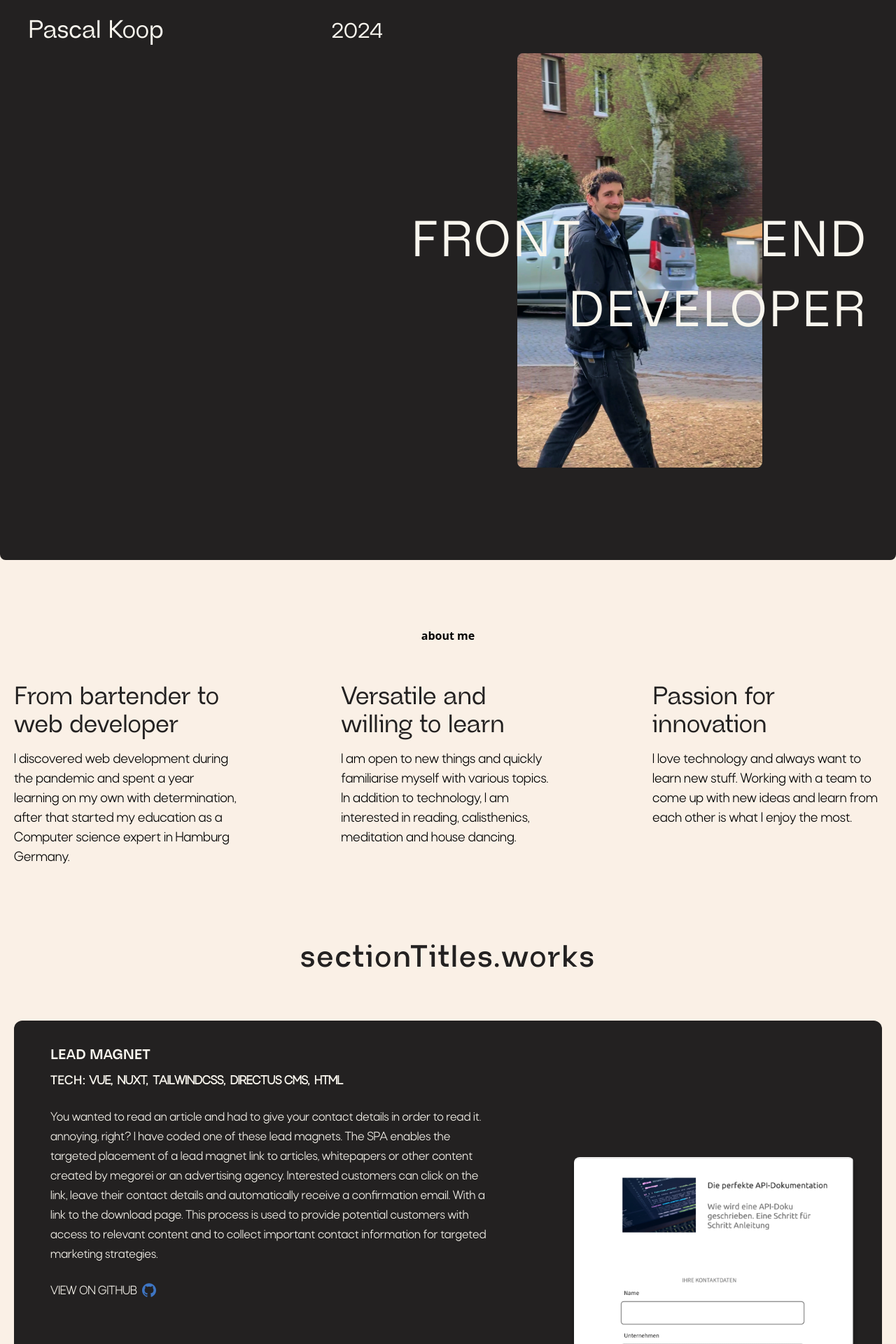
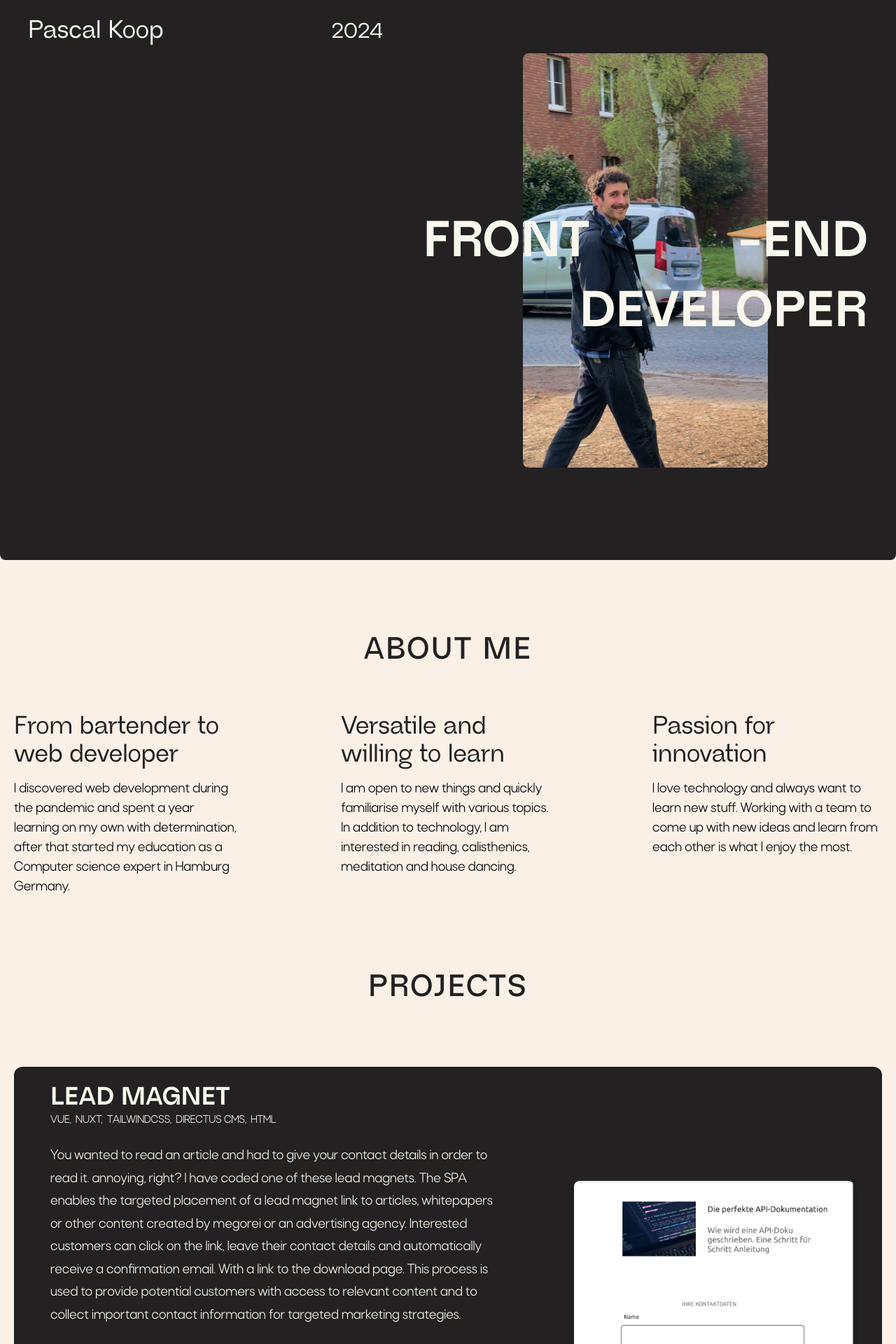
Before and after one commit to pascal-koop/koop_website, a Nuxt app: page / in a window 1280 px wide. Shown: the top 1920 px of the page at 70% size. Built offline with nearby package versions, Linux system fonts and the light colour scheme.

Commit message:
Change the layout and fontsizes and show image even on mobile

```diff
--- a/components/DesktopIntro.vue
+++ /dev/null
@@ -1,68 +0,0 @@
-<script setup lang="ts">
-	const scrollPosition = ref<number>(0);
-	const lastScrollTop = ref<number>(0);
-	const SCROLL_THRESHOLD = 100;
-	const IMAGE_OPACITY_FADE_RATE = 375;
-	const imageOpacity = computed<number>(() => {
-		const opacity = Math.max(0, 1 - scrollPosition.value / IMAGE_OPACITY_FADE_RATE);
-		return opacity;
-	});
-	const userIsScrolling = useState<boolean>('userIsScrolling');
-
-	const handleScroll = (): void => {
-		const scrollTop = window.scrollY || document.documentElement.scrollTop;
-		scrollPosition.value = scrollTop; // Update the scroll position
-		lastScrollTop.value = scrollTop <= 0 ? 0 : scrollTop; // Update the last scroll position
-		scrollPosition.value > SCROLL_THRESHOLD ? (userIsScrolling.value = true) : (userIsScrolling.value = false);
-	};
-
-	onMounted(() => {
-		window.addEventListener('scroll', handleScroll);
-	});
-
-	onUnmounted(() => {
-		window.removeEventListener('scroll', handleScroll);
-	});
-</script>
-
-<style></style>
-
-<template>
-	<section
-		id="intro-section"
-		class="px-10 bg-bgdark h-[100vh] rounded-b-lg md:mt-0">
-		<h1
-			:style="{ transform: `translateY(${-scrollPosition}px)` }"
-			class="text-textLight text-4xl font-neueRegrade font-medium pt-6 inline-block mr-7 md:mr-60"
-			>Pascal Koop</h1
-		>
-		<p
-			:style="{ transform: `translateY(${-scrollPosition}px)` }"
-			class="inline-block text-textLight text-3xl font-neueRegrade font-medium"
-			>2024</p
-		>
-		<div class="flex items-center md:justify-end pt-80">
-			<div class="absolute mt-6 flex flex-col introduction-content gap-7">
-				<h1
-					:style="{ transform: `translateX(${scrollPosition}px)` }"
-					class="z-10 text-5xl md:text-7xl title text-textLight font-neueRegrade font-medium">
-					FRONT <span class="md:ml-48 z-10">-END</span>
-				</h1>
-				<h1
-					:style="{ transform: `translateX(${-scrollPosition}px)` }"
-					class="z-10 text-5xl md:text-7xl font-neueRegrade font-medium title text-textLight md:self-end">
-					DEVELOPER
-				</h1>
-				<img
-					class="absolute top-1/2 left-1/2 transform -translate-x-1/2 -translate-y-[54%] z-1 hidden md:block rounded-lg"
-					:style="{ opacity: imageOpacity }"
-					fetchpriority="high"
-					height="500"
-					width="350"
-					src="/intro-image2.webp"
-					format="webp"
-					alt="desktop intro image"/>
-			</div>
-		</div>
-	</section>
-</template>
--- a/components/TheContactsSection.vue
+++ b/components/TheContactsSection.vue
@@ -17,8 +17,8 @@
 <template>
 	<section
 		id="contacts-section"
-		class="contacts mx-5 2xl:mx-0 mb-2">
-		<h2 class="section-title title">{{ $t('sectionTitles.contacts') }}</h2>
+		class="contacts mx-5 2xl:mx-0 mb-2 mt-24">
+		<h2 class="section-title">{{ $t('sectionTitles.contacts') }}</h2>
 		<div class="contacts-content my-4 flex flex-col lg:flex-row justify-center">
 			<button
 				v-for="link in contactLinks"
--- a/components/TheExperienceSection.vue
+++ b/components/TheExperienceSection.vue
@@ -12,9 +12,9 @@
 
 <template>
 	<section
-		class="experience mx-5 2xl:mx-0"
+		class="experience mx-5 2xl:mx-0 mt-24"
 		id="experience-section">
-		<h2 class="title section-title">{{ $t('sectionTitles.experience') }}</h2>
+		<h2 class="section-title">{{ $t('sectionTitles.experience') }}</h2>
 		<div class="lg:flex lg:mt-14">
 			<img
 				class="hidden lg:block rounded-lg lg:shadow-image"
--- a/components/TheIntroSection.vue
+++ b/components/TheIntroSection.vue
@@ -1,28 +1,69 @@
-<script setup lang="ts"></script>
+<script setup lang="ts">
+	const scrollPosition = ref<number>(0);
+	const lastScrollTop = ref<number>(0);
+	const SCROLL_THRESHOLD = 100;
+	const IMAGE_OPACITY_FADE_RATE = 375;
+	const imageOpacity = computed<number>(() => {
+		const opacity = Math.max(0, 1 - scrollPosition.value / IMAGE_OPACITY_FADE_RATE);
+		return opacity;
+	});
+	const userIsScrolling = useState<boolean>('userIsScrolling');
+
+	const handleScroll = (): void => {
+		const scrollTop = window.scrollY || document.documentElement.scrollTop;
+		scrollPosition.value = scrollTop; // Update the scroll position
+		lastScrollTop.value = scrollTop <= 0 ? 0 : scrollTop; // Update the last scroll position
+		scrollPosition.value > SCROLL_THRESHOLD ? (userIsScrolling.value = true) : (userIsScrolling.value = false);
+	};
+
+	onMounted(() => {
+		window.addEventListener('scroll', handleScroll);
+	});
+
+	onUnmounted(() => {
+		window.removeEventListener('scroll', handleScroll);
+	});
+</script>
 
 <style></style>
 
 <template>
 	<section
 		id="intro-section"
-		class="introduction mt-28 mx-5 2xl:mx-0">
-		<div class="introduction-content flex flex-col mt-6">
-			<h1 class="title">FRONT-END DEVELOPER</h1>
-			<p class="introduction-text whitespace-pre-line font-rota mt-16 text-lg leading-relaxed text-textDark">
-				{{ $t('intro') }}
-			</p>
-		</div>
-		<div class="introduction-arrow flex flex-col items-center mt-36 animate-bounce z-[1] relative">
-			<p
-				class="introduction-arrowsection-title subpixel-antialiased font-rota rotate-90 mb-4 font-medium text-textDark">
-				explore more
-			</p>
-			<img
-				class="introduction-arrow mt-7 mb-1"
-				width="20"
-				height="20"
-				src="/Arrow.svg"
-				alt="arrow down svg to explore more" />
+		class="px-10 bg-bgdark h-[100vh] rounded-b-lg">
+		<h1
+			:style="{ transform: `translateY(${-scrollPosition}px)` }"
+			class="text-textLight text-xl md:text-4xl font-neueRegrade font-medium pt-6 inline-block mr-7 md:mr-60"
+			>Pascal Koop</h1
+		>
+		<p
+			:style="{ transform: `translateY(${-scrollPosition}px)` }"
+			class="inline-block text-textLight text-2xl md:text-3xl font-neueRegrade font-medium"
+			>2024</p
+		>
+		<div class="flex justify-center items-center md:justify-end pt-48 md:pt-80">
+			<div class="absolute mt-6 flex flex-col introduction-content gap-7">
+				<h1
+					:style="{ transform: `translateX(${scrollPosition}px)` }"
+					class="z-10 text-5xl md:text-7xl title text-textLight font-neueRegrade font-bold uppercase">
+					front <span class="md:ml-48 z-10">-end</span>
+				</h1>
+				<h1
+					:style="{ transform: `translateX(${-scrollPosition}px)` }"
+					class="z-10 text-5xl md:text-7xl font-neueRegrade font-bold title text-textLight md:self-end uppercase">
+					developer
+				</h1>
+				<img
+					class="absolute md:top-1/2 md:left-1/2 transform md:-translate-x-1/2 md:-translate-y-[54%] z-1 block rounded-lg "
+					:style="{ opacity: imageOpacity }"
+					fetchpriority="high"
+					height="500"
+					width="350"
+					src="/intro-image2.webp"
+					format="webp"
+					alt="desktop intro image" />
+			</div>
+
 		</div>
 	</section>
 </template>
--- a/components/TheNavigationSection.vue
+++ b/components/TheNavigationSection.vue
@@ -15,10 +15,18 @@
 
 	const links: Link[] = reactive([
 		{ name: t('navigation.story'), to: '#story-section' },
-		{ name: t('navigation.works'), to: '#works-section' },
+		{ name: t('navigation.projects'), to: '#works-section' },
 		{ name: t('navigation.experience'), to: '#experience-section' },
 		{ name: t('navigation.contacts'), to: '#contacts-section' }
 	]);
+
+	watchEffect(() => {
+		 if (openMenu.value) {
+        document.documentElement.style.overflowY = 'hidden';
+      } else {
+        document.documentElement.style.overflowY = 'auto';
+      }
+	});
 
 	const toggleMenu = () => {
 		openMenu.value = !openMenu.value;
@@ -36,7 +44,7 @@
 	}
 
 	.mobile-nav.active {
-		@apply flex flex-col pt-16 h-svh w-svw z-20 bg-bgdark top-[4.5rem] overflow-y-auto;
+		@apply flex flex-col  h-svh w-svw z-20 bg-bgdark top-[4.5rem] overflow-y-auto;
 	}
 
 	.mobile-nav-link.active {
@@ -53,7 +61,7 @@
 </style>
 
 <template>
-	<nav class="fixed top-0 z-30 flex flex-row items-center justify-between h-20 px-5 py-4 w-svw ali bg-bglight max-w-[1500px]">
+	<nav class="fixed top-0 z-30 flex flex-row items-center justify-between h-20 px-5 py-4 w-svw bg-bglight shadow-md max-w-[1500px]">
 		<div class="w-20 nav-logo md:w-max">
 			<h1
 				class="transition duration-300 ease-in scale-110 text-pretty md:delay-150 hover:-translate-y-1 hover:-translate-x-1">
@@ -80,28 +88,28 @@
 				<li
 					v-for="link in links"
 					:key="link.name"
-					class="transition duration-300 ease-in delay-150 scale-110 desktop-nav-list-item hover:-translate-y-1 hover:-translate-x-1">
+					class="transition duration-300 ease-in delay-150 scale-110 desktop-nav-list-item hover:-translate-y-1 hover:-translate-x-1 uppercase font-rota">
 					<NuxtLink
 						:to="link.to"
-						class="px-5">
+						class="px-4">
 						{{ link.name }}
 					</NuxtLink>
 				</li>
 				<li
 					v-for="locale in availableLocales"
 					:key="locale.code"
-					class="transition duration-300 ease-in delay-150 scale-110 internationalization-links hover:-translate-y-1 hover:-translate-x-1">
+					class="transition duration-300 ease-in delay-150 scale-110 internationalization-links hover:-translate-y-1 hover:-translate-x-1 ">
 					<NuxtLink
 						:to="switchLocalePath(locale.code)"
 						:class="{ active: openMenu }"
-						class="lg:inline">
+						class="lg:inline font-rota align-middle">
 						<img
-							width="30"
-							height="30"
+							width="35"
+							height="35"
 							src="/localizeDark.svg"
 							:alt="locale.code"
-							class="w-3 h-[3.8rem] lg:min-w-7 lg:mb-1 text-textlight lg:inline lg:h-[1.2rem]" />
-						<span>{{ locale.code }}</span>
+							class="w-3 h-[3.8rem] lg:min-w-7 lg:mb-2 text-textlight lg:inline  lg:h-[1.3rem]" />
+						<span class="font-rota text-[1rem] align-middle">{{ locale.code }}</span>
 					</NuxtLink>
 				</li>
 			</ul>
@@ -110,13 +118,13 @@
 		<Transition name="mobile">
 			<div
 				v-if="openMenu"
-				class="fixed left-0 z-30  mt-2 mobile-nav p-14 lg:hidden"
+				class="fixed left-0 z-30  mt-2 mobile-nav px-14 lg:hidden"
 				:class="{ active: openMenu }">
 				<ul class="mobile-nav-link-list">
 					<li
 						v-for="link in links"
 						:key="link.name"
-						class="mobile-nav-list-item font-neueRegrade text-[2.5rem] mt-11 font-semibold text-textLight">
+						class="mobile-nav-list-item font-neueRegrade text-[2.5rem] mt-11 font-semibold text-textLight uppercase">
 						<NuxtLink
 							@click="toggleMenu"
 							:to="link.to"
--- a/components/TheWorkSection.vue
+++ b/components/TheProjectsSection.vue
@@ -30,7 +30,7 @@
 		.work-tech-stack-text {
 			@apply text-textLight;
 		}
-		img{
+		img {
 			@apply lg:order-1;
 		}
 	}
@@ -39,10 +39,10 @@
 <template>
 	<section
 		id="works-section"
-		class="work mx-5 2xl:mx-0">
-		<h1 class="section-title title">{{ $t('sectionTitles.works') }}</h1>
+		class="work mx-5 2xl:mx-0 mt-24">
+		<h1 class="section-title">{{ $t('sectionTitles.projects') }}</h1>
 		<div
-			class="work-card h-max lg:h-[480px] bg-cardLight pt-1 rounded-xl mt-14 flex flex-col lg:flex-row px-5"
+			class="work-card h-max bg-cardLight rounded-xl mt-20 flex flex-col lg:flex-row px-5"
 			v-for="project in projectData"
 			:key="project.link">
 			<img
@@ -53,28 +53,28 @@
 				formats="webp"
 				alt="work-preview-image"
 				class="work-card-img mx-auto mt-8 lg:mt-auto mb-5 lg:mb-0 lg:ml-20 lg:mx-5 lg:px-0 rounded-t-lg shadow-cardImage"
-				style="image-rendering: crisp-edges; image-rendering: -webkit-optimize-contrast;"
-			>
-			</img>
-			<div class="work-tech-stack flex flex-col">
-				<h2 class="work-card-subtitle font-neueRegrade text-xl font-bold text-textDark mt-8 mb-2 mx-8 uppercase"
+				style="image-rendering: crisp-edges; image-rendering: -webkit-optimize-contrast" />
+			<div class="work-tech-stack flex flex-col md:mx-8 my-6">
+				<h2
+					class="work-card-subtitle font-neueRegrade text-4xl font-bold text-textDark uppercase"
 					>{{ project.title }}&nbsp;
 				</h2>
-				<h3 class="work-tech-stacksection-title font-neueRegrade ml-8 mr-2 text-lg font-semibold text-textDark inline-block"
-					>TECH: <span class="work-tech-stack-text font-rota text-lg text-textDark mr-8 uppercase inline-block">{{ project.tech.join(',&nbsp; ') }}</span>
-				</h3>
+					<h3 class="work-tech-stack-text font-rota text-base text-textDark uppercase inline-block">{{
+						project.tech.join(',&nbsp; ')
+					}}</h3>
 
-				<p class="work-card-text font-rota text-lg text-textDark mx-8 my-6">{{ project.description }}</p>
+				<p class="work-card-text font-rota text-xl text-textDark my-6 leading-relaxed">{{ project.description }}</p>
 				<NuxtLink
-					:to="project.link" target="_blank"
-					class="work-card-link font-rota text-lg text-textDark mx-8 mb-8 hover:underline"
-					>VIEW ON GITHUB <img
+					:to="project.link"
+					target="_blank"
+					class="work-card-link font-rota font-normal text-lg text-textDark hover:underline uppercase"
+					>view on github
+					<img
 						src="/github.svg"
 						alt="github icon link"
 						width="20"
 						height="20"
-						class="inline-block ml-1 align-middle mb-1"
-					/>
+						class="inline-block ml-1 align-middle mb-1" />
 				</NuxtLink>
 			</div>
 		</div>
--- a/pages/index.vue
+++ b/pages/index.vue
@@ -10,7 +10,6 @@
 			lang: 'en'
 		}
 	});
-	const { isDesktop, isMobileOrTablet } = useDevice();
 	const userIsScrolling = computed(() => useState('userIsScrolling'));
 </script>
 <style>
@@ -24,15 +23,14 @@
 </style>
 
 <template>
-	<TheNavigationSection v-if="isMobileOrTablet" />
+
 	<Transition name="desktop-nav">
-		<TheNavigationSection v-if="userIsScrolling.value && isDesktop" />
+		<TheNavigationSection v-if="userIsScrolling.value" />
 	</Transition>
 	<main class="overflow-x-hidden relative z-[1]">
-		<DesktopIntro v-if="isDesktop" />
-		<TheIntroSection v-else />
+		<TheIntroSection/>
 		<TheStorySection />
-		<TheWorkSection />
+		<TheProjectsSection />
 		<TheExperienceSection />
 		<TheContactsSection />
 	</main>
```
Also changed, not shown: assets/css/tailwind.css.
